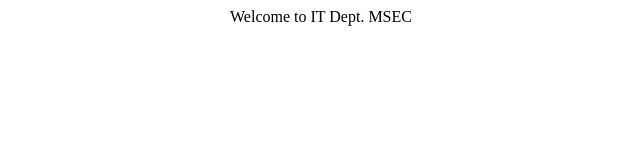
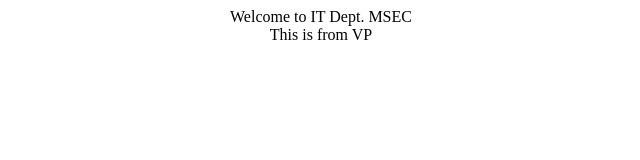
Before and after one commit to vignesh-pandian-p/msec, a plain HTML site: page index.html in a window 1280 px wide. Shown: the full height of the page, 319-959 px from the left. Drawn offline with Linux system fonts and the light colour scheme.

Commit message:
added additional ines

```diff
--- a/index.html
+++ b/index.html
@@ -2,6 +2,8 @@
   <body>
     <center>
       Welcome to IT Dept. MSEC
+      <br>
+      This is from VP
     </center>
   </body>
 </html>
```
